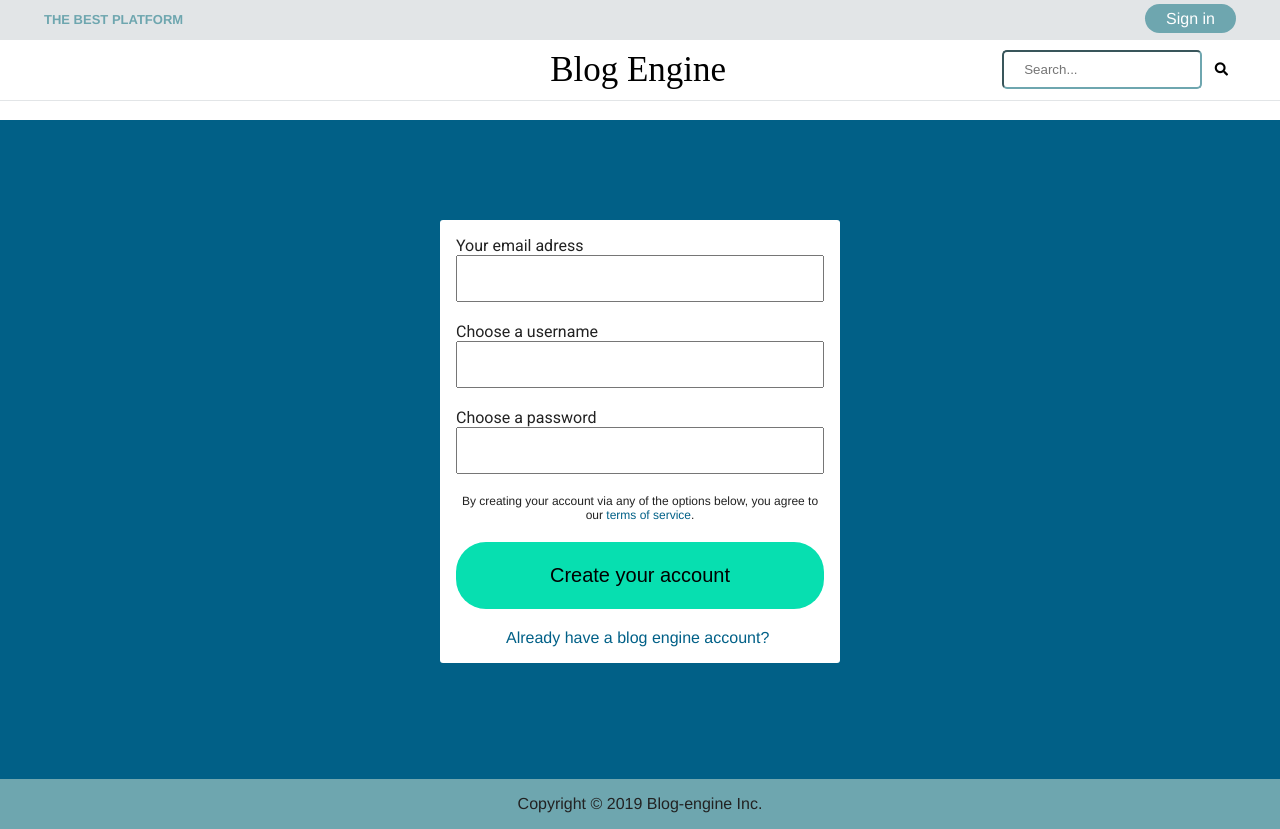
After one commit to CarlossHnrq/blog-engine, a PHP site: page /sign-up.php in a window 1280 px wide. The commit adds this page. Run offline with PHP 8.4, Linux system fonts and the light colour scheme; some libraries are stand-ins or nearby versions; some web fonts are replaced.

Commit message:
create sign up form

```diff
--- a/css/style.css
+++ b/css/style.css
@@ -126,6 +126,11 @@ img{
 
 /*sign-in form*/
 
+.sign-in-background{
+	background: #fff;
+	padding: 80px 0;
+}
+
 .form-background{
 	display: flex;
 	flex-wrap: wrap;
@@ -183,3 +188,59 @@ img{
 .link-sign-in{
 	color: #4b4949;
 }
+
+/*sign-up form*/
+
+.sign-up-background{
+	background: #016087;
+	padding: 100px;
+}
+
+.sign-up-form-background{
+	display: flex;
+	flex-wrap: wrap;
+	justify-content: center;
+	border: 1px ;
+	background: #fff;
+	margin: 0 auto 16px;
+    max-width: 400px;
+    padding: 16px;
+    border-radius: 3px;
+}
+.sign-up-form{
+	display: flex;
+	flex-wrap: wrap;
+	display: block;
+}
+.sign-up-form input{
+	padding: 10px 0;
+	margin-bottom: 20px;
+	width: 100%;
+	box-sizing: border-box;
+	font-size: 20px;
+}
+.sign-up-form label{
+	text-align: left;
+	font-family: roboto;
+}
+.sign-up-form p{
+	font-size: 12px;
+	text-align: center;
+}
+.sign-up-form a{
+	color: #016087;
+}
+.sign-up-form button{
+	background: rgb(7, 223, 176);
+	border-color: transparent;
+	cursor: pointer;
+	border-radius: 30px;
+	padding: 20px;
+	width: 100%;
+	margin: 20px 0;
+	font-size: 20px;
+}
+.back-to-sign-in a{
+	color: #016087;
+	margin: 50px;
+}
--- /dev/null
+++ b/sign-up.php
@@ -0,0 +1,26 @@
+<?php include_once 'includes/head.inc.php' ?>
+<?php include_once 'includes/header.inc.php' ?>
+
+<div class="sign-up-background">
+	<div class="sign-up-form-background">
+		<section>
+			<form>
+				<div class="sign-up-form">
+					<label>Your email adress</label>
+					<input type="text" name="email">
+					<label>Choose a username</label>
+					<input type="text" name="username">
+					<label>Choose a password</label>
+					<input type="text" name="password">
+					<p>By creating your account via any of the options below, you agree to our <a href="/">terms of service</a>.</p>
+					<button>Create your account</button>
+				</div>
+				<div class="back-to-sign-in">
+					<a href="sign-in.php">Already have a blog engine account?</a>
+				</div>
+			</form>
+		</section>
+	</div>
+</div>
+
+<?php include_once 'includes/footer.inc.php' ?>
```
Also changed, not shown: sign-in.php (+4 -3 lines).
